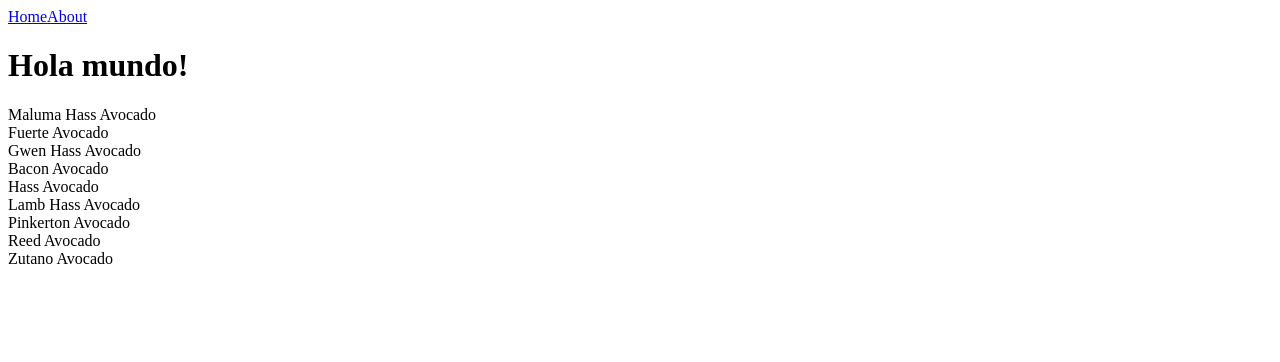
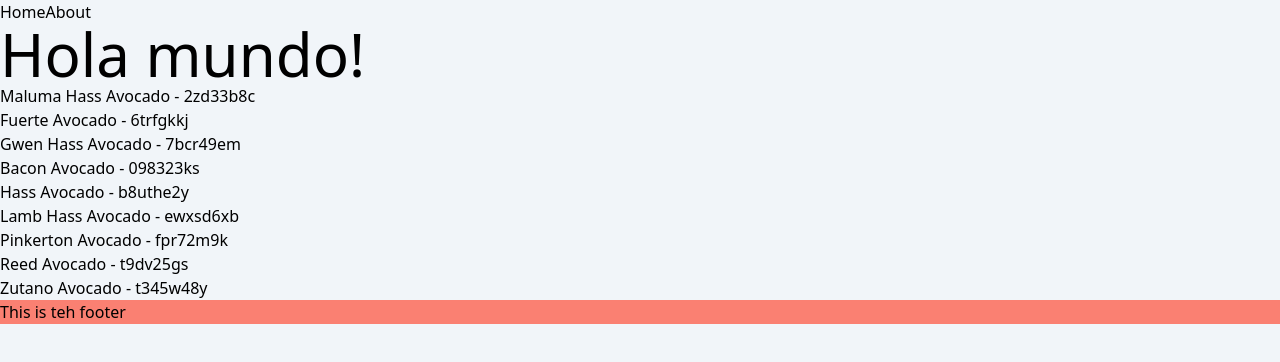
Before and after one commit to tonatiujsanchez/avocados-next, a Next.js app: page / in a window 1280 px wide. Shown: the top 362 px of the page. Built offline with nearby package versions, Linux system fonts and the light colour scheme.

Commit message:
TailwindCSS incorporado

```diff
--- /dev/null
+++ b/components/Layouts/Layout.tsx
@@ -0,0 +1,24 @@
+import { FC, ReactNode } from "react"
+import { Navbar } from "@components/Navbar"
+
+interface Props {
+    children?: ReactNode
+}
+
+export const Layout:FC<Props> = ({children}) => {
+  return (
+    <>
+        <Navbar />
+
+        { children }
+        <footer className="container">This is teh footer</footer>
+
+        <style jsx>{`
+            .container {
+                background: salmon
+            }
+
+        `}</style>
+    </>
+  )
+}
--- a/package.json
+++ b/package.json
@@ -20,6 +20,9 @@
   "devDependencies": {
     "@types/node": "^18.6.3",
     "@types/react": "^18.0.15",
+    "autoprefixer": "^10.4.8",
+    "postcss": "^8.4.14",
+    "tailwindcss": "^3.1.7",
     "typescript": "^4.7.4"
   }
 }
--- /dev/null
+++ b/pages/_app.tsx
@@ -0,0 +1,12 @@
+import type { AppProps } from 'next/app'
+import { Layout } from '@components/Layouts/Layout'
+import '../styles/globals.css'
+
+
+export default function MyApp({ Component, pageProps }: AppProps): JSX.Element {
+    return (
+        <Layout>
+            <Component {...pageProps} />
+        </Layout>
+    )
+}
--- /dev/null
+++ b/pages/_document.tsx
@@ -0,0 +1,23 @@
+import Document, { Html, Head, Main, NextScript } from 'next/document'
+
+class MyDocument extends Document {
+
+    render() {
+        return (
+            <Html>
+                <Head>
+                    {/* favicon */}
+                    {/* webfont */}
+                    {/* stylesheet */}
+                    {/* script / js */}
+                </Head>
+                <body className='bg-slate-100'>
+                    <Main />
+                    <NextScript />
+                </body>
+            </Html>
+        )
+    }
+}
+
+export default MyDocument
--- a/pages/about/index.tsx
+++ b/pages/about/index.tsx
@@ -1,10 +1,7 @@
-import { Navbar } from "../../components/Navbar"
-
 
 const AboutPage = () => {
   return (
     <div>
-        <Navbar />
         <h1>Esta es la página de about</h1>
     </div>
   )
--- a/pages/index.tsx
+++ b/pages/index.tsx
@@ -1,5 +1,4 @@
 import { useEffect, useState } from "react"
-import { Navbar } from "../components/Navbar"
 
 import axios from 'axios'
 const HomePage = () => {
@@ -18,12 +17,10 @@ const HomePage = () => {
 
     return (
         <div>
-            <Navbar />
-            <h1>Hola mundo!</h1>
-
+            <h1 className="text-6xl">Hola mundo!</h1>
                 {
                     productList.map( product => (
-                        <div key={product.id}>{ product.name }</div>
+                        <div key={product.id}>{ product.name } - { product.id } </div>
                     ))
                 }
         </div>
--- a/pages/product/[productId].tsx
+++ b/pages/product/[productId].tsx
@@ -9,12 +9,14 @@ const ProductPage = () => {
 
     const getAvo = async() => {
         const { data } = await axios.get(`/api/avo/${productId}`)
-        console.log(data);
+        console.log(data.entrie);
     }
 
     useEffect(() => {
-        getAvo()
-    }, [])
+        if(productId){
+            getAvo()
+        }
+    }, [productId])
 
 
     return (
--- /dev/null
+++ b/postcss.config.js
@@ -0,0 +1,6 @@
+module.exports = {
+  plugins: {
+    tailwindcss: {},
+    autoprefixer: {},
+  },
+}
--- /dev/null
+++ b/styles/globals.css
@@ -0,0 +1,3 @@
+@tailwind base;
+@tailwind components;
+@tailwind utilities;
--- /dev/null
+++ b/tailwind.config.js
@@ -0,0 +1,11 @@
+/** @type {import('tailwindcss').Config} */
+module.exports = {
+  content: [
+    "./pages/**/*.{js,ts,jsx,tsx}",
+    "./components/**/*.{js,ts,jsx,tsx}",
+  ],
+  theme: {
+    extend: {},
+  },
+  plugins: [],
+}
--- a/tsconfig.json
+++ b/tsconfig.json
@@ -1,5 +1,9 @@
 {
   "compilerOptions": {
+    "baseUrl": "./",
+    "paths": {
+      "@components/*":[ "components/*" ]
+    },
     "target": "es5",
     "lib": [
       "dom",
```
Also changed, not shown: 1 other file (tests, documents, lock files or other folders).
